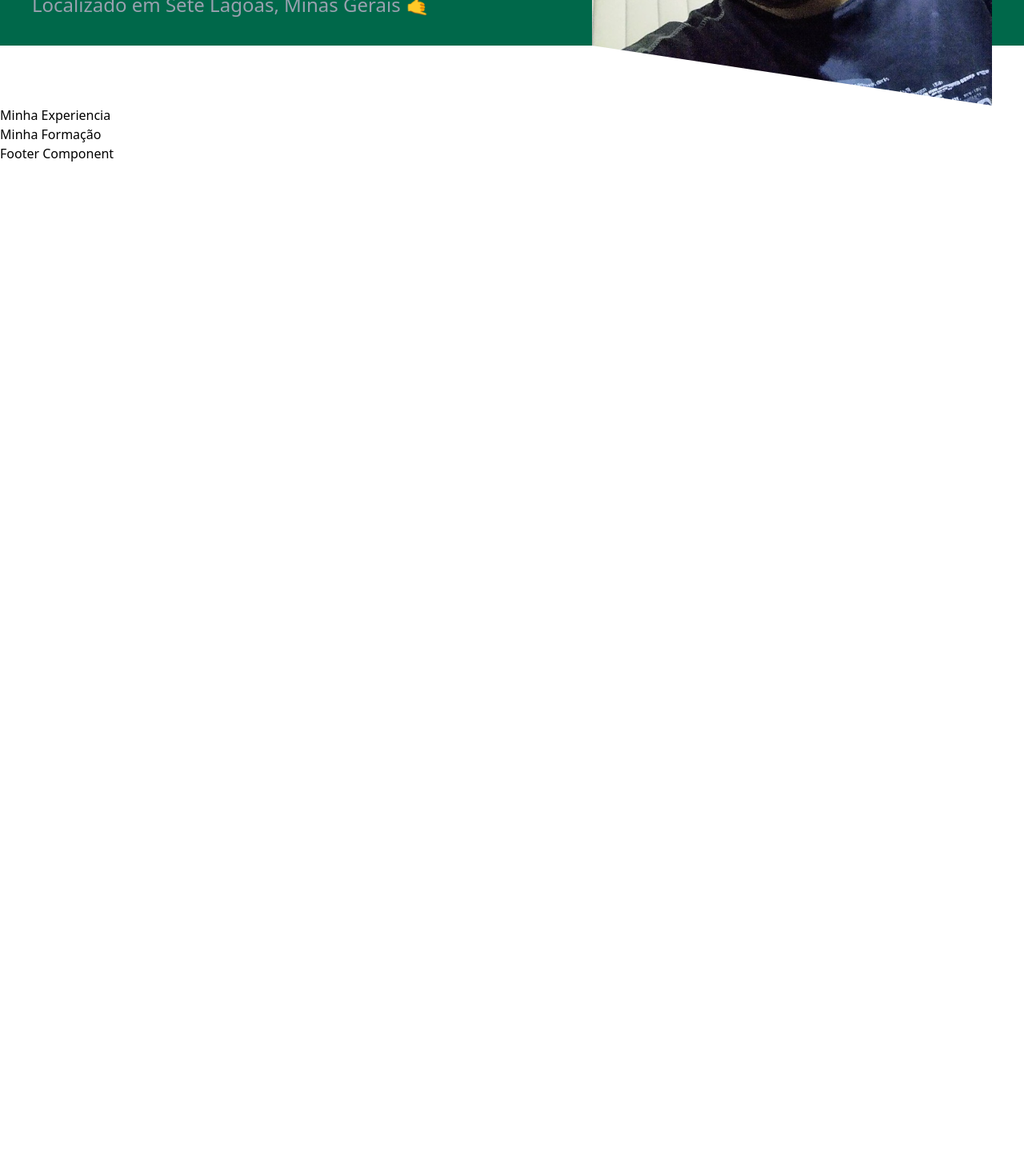
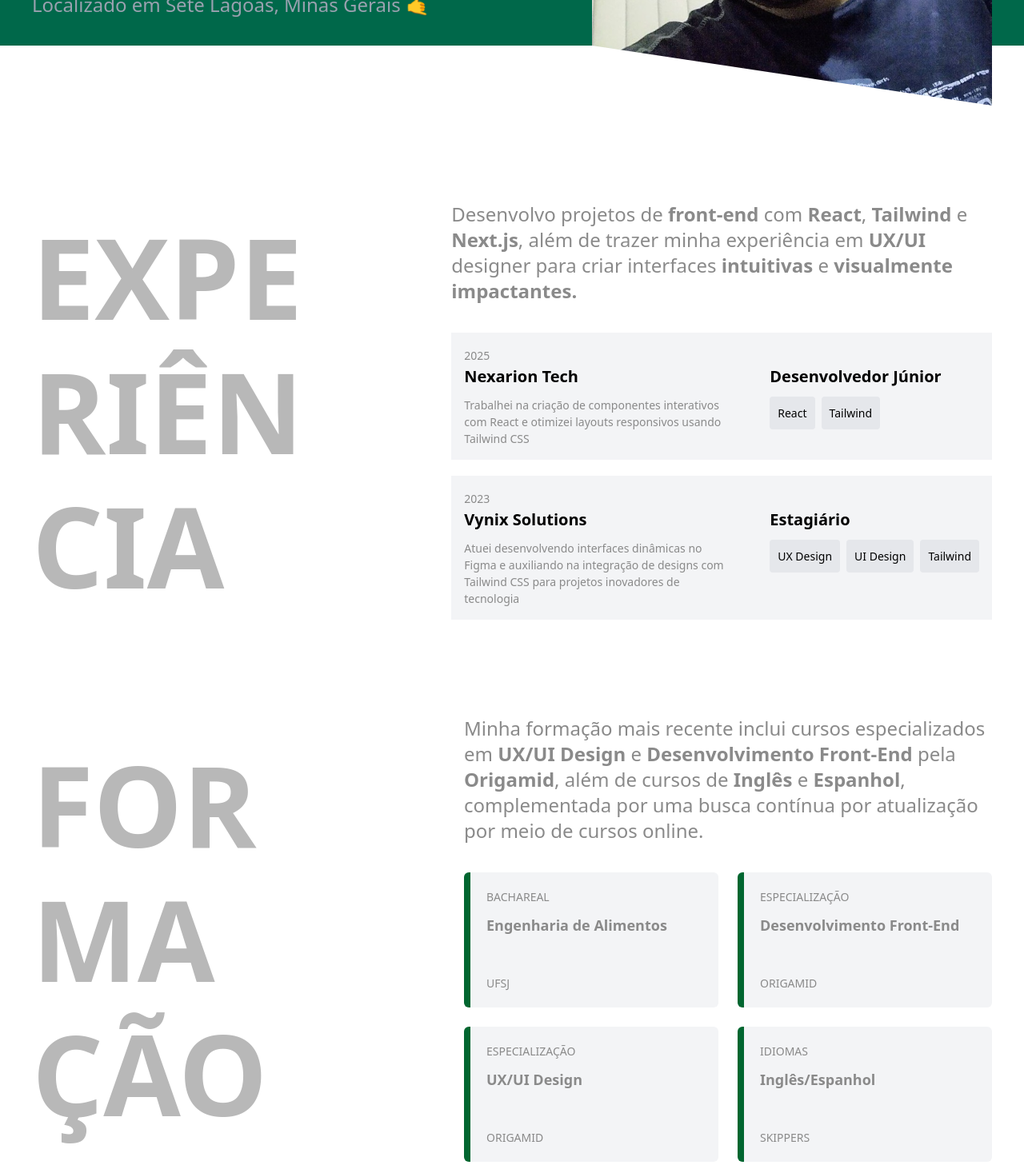
Before and after one commit to rodrigoncalve86/curriculo, a React (Vite) app: page / in a window 1280 px wide. Shown: the part 600-2057 px from the top of the page at 80% size. Before the commit the page ends 2000 px from the top, so only its background shows below. Built offline with nearby package versions, Linux system fonts and the light colour scheme.

Commit message:
exp e formação feitos

```diff
--- a/src/App.css
+++ b/src/App.css
@@ -46,3 +46,11 @@ a {
 .bg-gradient-to-b {
   background-image: linear-gradient(to bottom, #00684a 87.9%, white 87.9%);
 }
+
+.text-color {
+  color: #b8b8b8;
+}
+
+.paragraph-color {
+  color: #8a8a8a;
+}
--- a/src/Components/Experiencia.jsx
+++ b/src/Components/Experiencia.jsx
@@ -1,7 +1,92 @@
 import React from 'react';
 
 const Experiencia = () => {
-  return <div>Minha Experiencia</div>;
+  return (
+    <section className="my-[120px]">
+      <div className="container flex justify-between items-center">
+        <div>
+          <h1 className="font-bold text-[140px] leading-[168px] text-color">
+            EXPE
+            <br /> RIÊN
+            <br />
+            CIA
+          </h1>
+        </div>
+
+        <div>
+          <p className="paragraph-color text-2xl mb-9 max-w-[660px]">
+            Desenvolvo projetos de <span className="font-bold">front-end</span>{' '}
+            com <span className="font-bold">React</span>,{' '}
+            <span className="font-bold">Tailwind</span> e{' '}
+            <span className="font-bold">Next.js</span>, além de trazer minha
+            experiência em <span className="font-bold">UX/UI</span> designer
+            para criar interfaces <span className="font-bold"> intuitivas</span>{' '}
+            e <span className="font-bold">visualmente impactantes.</span>
+          </p>
+
+          <div className="bg-gray-100 p-4 mb-5">
+            <span className="inline-block text-[14px] paragraph-color">
+              2025
+            </span>
+            <div className="flex gap-12 items-start">
+              <div>
+                <h3 className="font-bold text-[20px]  mb-2.5">Nexarion Tech</h3>
+                <p className="text-[14px] paragraph-color max-w-[334px]">
+                  Trabalhei na criação de componentes interativos com React e
+                  otimizei layouts responsivos usando Tailwind CSS
+                </p>
+              </div>
+              <div>
+                <h3 className="font-bold text-[20px] mb-2.5">
+                  Desenvolvedor Júnior
+                </h3>
+                <div className="flex gap-2">
+                  <span className="inline-block text-[14px] bg-gray-200 p-2.5 rounded-sm">
+                    React
+                  </span>
+                  <span className="inline-block text-[14px] bg-gray-200 p-2.5 rounded-sm">
+                    Tailwind
+                  </span>
+                </div>
+              </div>
+            </div>
+          </div>
+
+          <div className="bg-gray-100 p-4">
+            <span className="inline-block text-[14px] paragraph-color">
+              2023
+            </span>
+            <div className="flex gap-12 items-start">
+              <div>
+                <h3 className="font-bold text-[20px]  mb-2.5">
+                  Vynix Solutions
+                </h3>
+                <p className="text-[14px] paragraph-color max-w-[334px]">
+                  Atuei desenvolvendo interfaces dinâmicas no Figma e auxiliando
+                  na integração de designs com Tailwind CSS para projetos
+                  inovadores de tecnologia
+                </p>
+              </div>
+              <div>
+                <h3 className="font-bold text-[20px] mb-2.5">Estagiário</h3>
+                <div className="flex gap-2">
+                  <span className="inline-block text-[14px] bg-gray-200 p-2.5 rounded-sm">
+                    UX Design
+                  </span>
+                  <span className="inline-block text-[14px] bg-gray-200 p-2.5 rounded-sm">
+                    UI Design
+                  </span>
+                  <span className="inline-block text-[14px] bg-gray-200 p-2.5 rounded-sm">
+                    Tailwind
+                  </span>
+                </div>
+              </div>
+            </div>
+          </div>
+        </div>
+      </div>
+    </section>
+  );
 };
 
 export default Experiencia;
--- a/src/Components/Formacao.jsx
+++ b/src/Components/Formacao.jsx
@@ -1,7 +1,60 @@
 import React from 'react';
 
 const Formacao = () => {
-  return <div>Minha Formação</div>;
+  return (
+    <section>
+      <div className="container flex justify-between items-center">
+        <div>
+          <h1 className="font-bold text-[140px] leading-[168px] text-color">
+            FOR <br />
+            MA <br />
+            ÇÃO
+          </h1>
+        </div>
+        <div>
+          <p className="paragraph-color text-2xl mb-9 max-w-[660px]">
+            Minha formação mais recente inclui cursos especializados em{' '}
+            <span className="font-bold">UX/UI Design</span> e{' '}
+            <span className="font-bold">Desenvolvimento Front-End</span> pela{' '}
+            <span className="font-bold">Origamid</span>, além de cursos de{' '}
+            <span className="font-bold">Inglês</span> e{' '}
+            <span className="font-bold">Espanhol</span>, complementada por uma
+            busca contínua por atualização por meio de cursos online.
+          </p>
+
+          <div className="grid grid-cols-2 gap-6">
+            <div className="bg-gray-100 paragraph-color border-l-8 border-green-800 p-5 rounded-md">
+              <p className="text-[14px] mb-3">BACHAREAL</p>
+              <p className="font-bold text-[18px] mb-12">
+                Engenharia de Alimentos
+              </p>
+              <p className="text-[14px]">UFSJ</p>
+            </div>
+
+            <div className="bg-gray-100 paragraph-color border-l-8 border-green-800 p-5 rounded-md">
+              <p className="text-[14px] mb-3">ESPECIALIZAÇÃO</p>
+              <p className="font-bold text-[18px] mb-12">
+                Desenvolvimento Front-End
+              </p>
+              <p className="text-[14px]">ORIGAMID</p>
+            </div>
+
+            <div className="bg-gray-100 paragraph-color border-l-8 border-green-800 p-5 rounded-md">
+              <p className="text-[14px] mb-3">ESPECIALIZAÇÃO</p>
+              <p className="font-bold text-[18px] mb-12">UX/UI Design</p>
+              <p className="text-[14px]">ORIGAMID</p>
+            </div>
+
+            <div className="bg-gray-100 paragraph-color border-l-8 border-green-800 p-5 rounded-md">
+              <p className="text-[14px] mb-3">IDIOMAS</p>
+              <p className="font-bold text-[18px] mb-12">Inglês/Espanhol</p>
+              <p className="text-[14px]">SKIPPERS</p>
+            </div>
+          </div>
+        </div>
+      </div>
+    </section>
+  );
 };
 
 export default Formacao;
```
